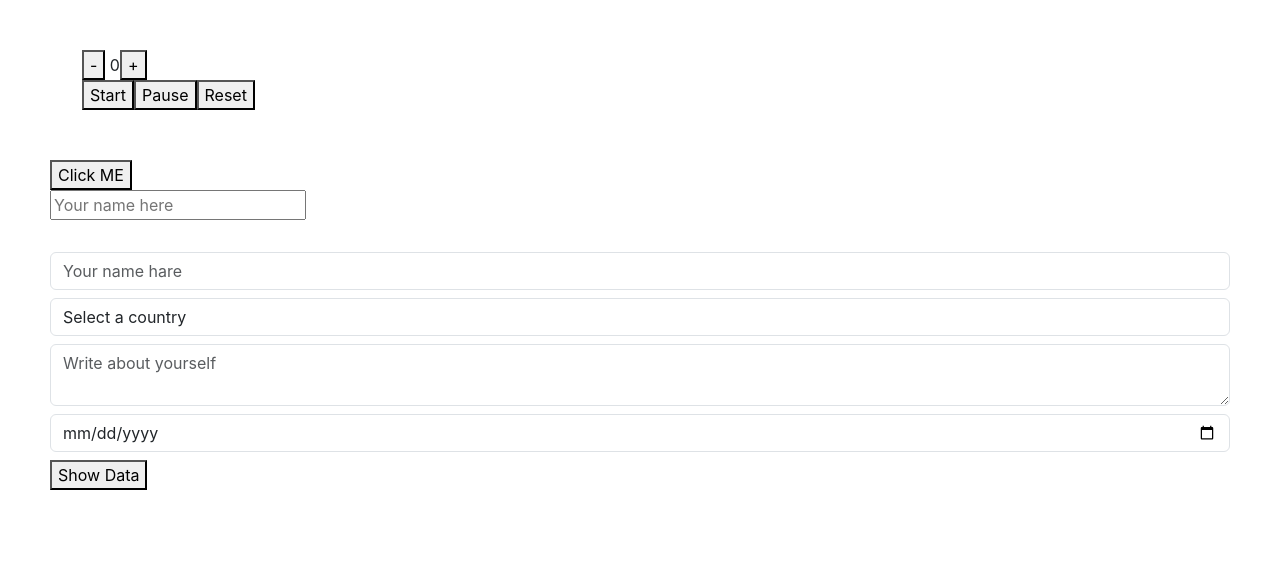
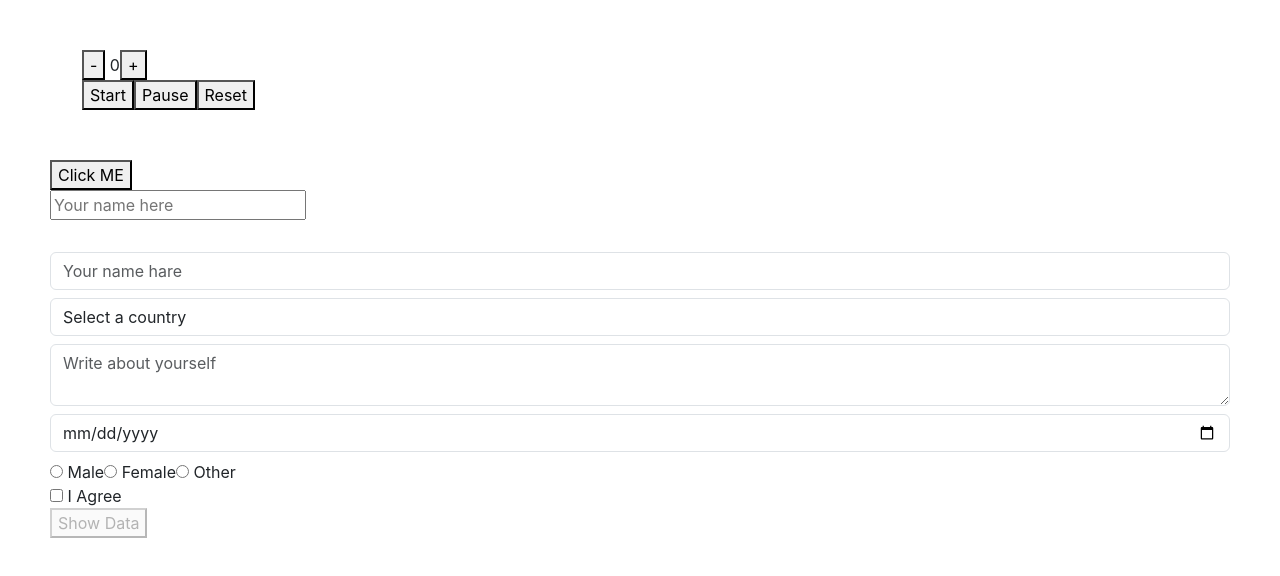
Before and after one commit to Jobayer109/Simple-Timer, a React (Create React App) app: page / in a window 1280 px wide. Shown: the top 576 px of the page. Built offline with nearby package versions, Linux system fonts and the light colour scheme; the HTML template or start-up script is replaced by a standard one.

Commit message:
Radio and Check box handle with condition

```diff
--- a/src/components/Form/index.jsx
+++ b/src/components/Form/index.jsx
@@ -6,14 +6,20 @@ class MyForm extends Component {
     country: "",
     bio: "",
     birthDay: "",
+    radio: "",
+    agree: false,
   };
 
   onChangeHandler = (e) => {
     this.setState({ [e.target.name]: e.target.value });
   };
 
+  checkHandler = (event) => {
+    this.setState({ agree: event.target.checked });
+  };
+
   render() {
-    const { name, country, bio, birthDay } = this.state;
+    const { name, country, bio, birthDay, agree } = this.state;
     return (
       <div>
         <input
@@ -53,7 +59,45 @@ class MyForm extends Component {
         />
 
         <div>
-          <button onClick={() => console.log(this.state)}>Show Data</button>
+          <input
+            type="radio"
+            name="radio"
+            value="male"
+            onChange={this.onChangeHandler}
+          />{" "}
+          Male
+          <input
+            type="radio"
+            name="radio"
+            value="female"
+            onChange={this.onChangeHandler}
+          />{" "}
+          Female
+          <input
+            type="radio"
+            name="radio"
+            value="other"
+            onChange={this.onChangeHandler}
+          />{" "}
+          Other
+        </div>
+
+        <div>
+          <input
+            type="checkBox"
+            name="agree"
+            checked={agree}
+            onChange={this.checkHandler}
+          />{" "}
+          I Agree
+        </div>
+
+        <div onClick={() => console.log(this.state)}>
+          {this.state.agree ? (
+            <button>Show Data</button>
+          ) : (
+            <button disabled>Show Data</button>
+          )}
         </div>
       </div>
     );
```
